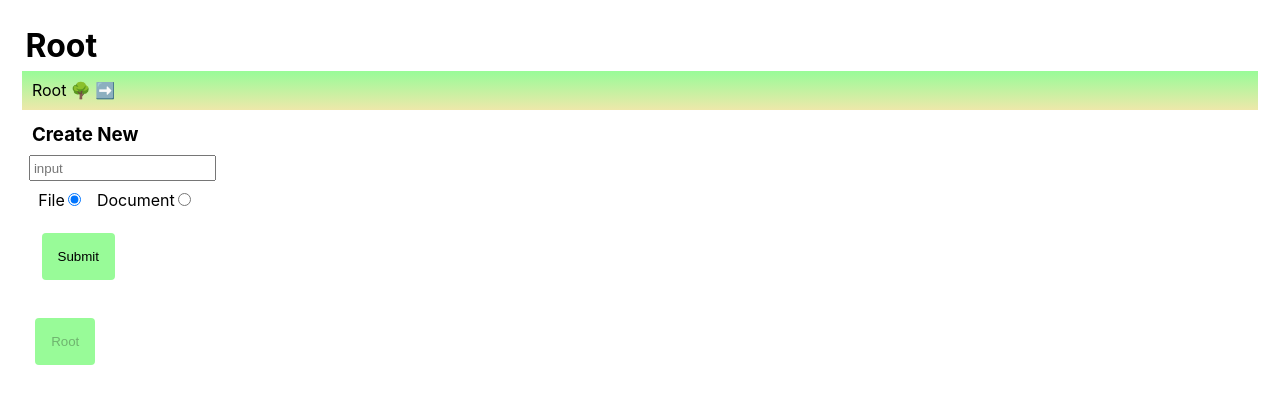
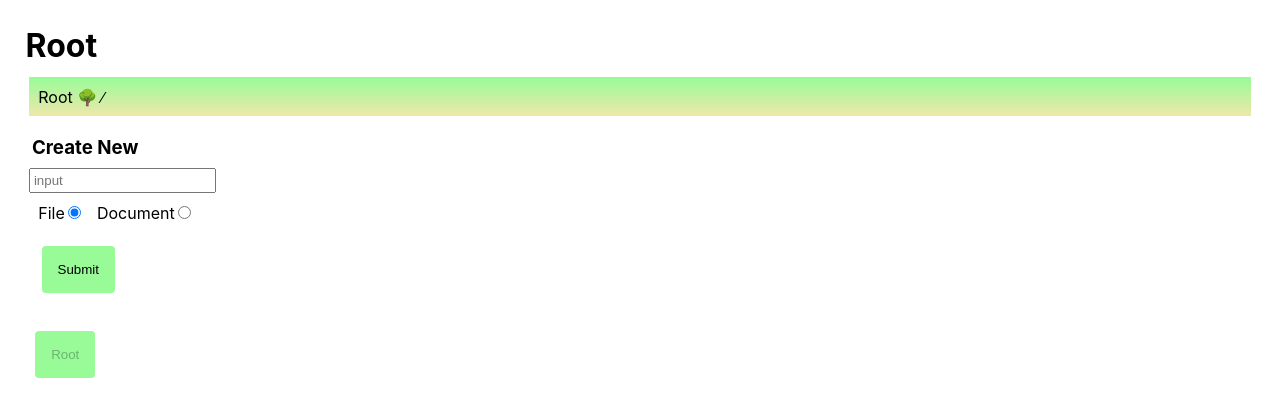
Before and after one commit to KarnellSchultz/Finder-two, a React (Create React App) app: page / in a window 1280 px wide. Shown: the top 416 px of the page. Built offline with nearby package versions, Linux system fonts and the light colour scheme; no server answers.

Commit message:
fixed renders of breadcrumbs

```diff
--- a/src/App.js
+++ b/src/App.js
@@ -62,7 +62,6 @@ export default function App() {
   // }
 
   const createFolder = (inputText, isFile) => {
-    //  console.log(files);
     const newFile = {
       _id: files.length + 1,
       name: inputText,
--- a/src/Breadcrumbs.js
+++ b/src/Breadcrumbs.js
@@ -5,7 +5,6 @@ export default function Breadcrumbs({ files, currentFolderId }) {
   const [breadArray, setBreadArray] = useState([]);
 
   let crumbBuilderArray = [];
-
   function displayBread(tempCurrentFolderId) {
     if (tempCurrentFolderId === 0) {
       return crumbBuilderArray.push("Root 🌳");
@@ -16,14 +15,22 @@ export default function Breadcrumbs({ files, currentFolderId }) {
       crumbBuilderArray.push(currentFolder[0].name);
       return displayBread(currentFolder[0].parentID);
     }
-    return null;
   }
+
+  const updateBreadArray = () => {
+    crumbBuilderArray.reverse();
+    setBreadArray(crumbBuilderArray);
+  };
 
   useEffect(() => {
     displayBread(currentFolderId);
-    setBreadArray(crumbBuilderArray);
+    updateBreadArray();
     // eslint-disable-next-line
   }, [currentFolderId]);
 
-  return <CrumbsDisplay breadArray={breadArray} />;
+  return (
+    <div>
+      <CrumbsDisplay breadArray={breadArray} />
+    </div>
+  );
 }
--- a/src/CrumbsDisplay.js
+++ b/src/CrumbsDisplay.js
@@ -3,8 +3,8 @@ import React from "react";
 export default function CrumbsDisplay({ breadArray }) {
   return (
     <ul className="breadcrumbs">
-      {breadArray.reverse().map((item, index) => (
-        <li key={index}>{`${item} ➡️ `}</li>
+      {breadArray.map((item, index) => (
+        <li key={index}>{`${item} ∕ `}</li>
       ))}
     </ul>
   );
--- a/src/View.js
+++ b/src/View.js
@@ -11,7 +11,6 @@ export default function View({
     let currentView = [];
 
     files.map(item => {
-      console.log(item);
       return item.parentID === currentFolderId && item.type === renderType
         ? currentView.push(item)
         : null;
```
Also changed, not shown: 1 other file (tests, documents, lock files or other folders).
